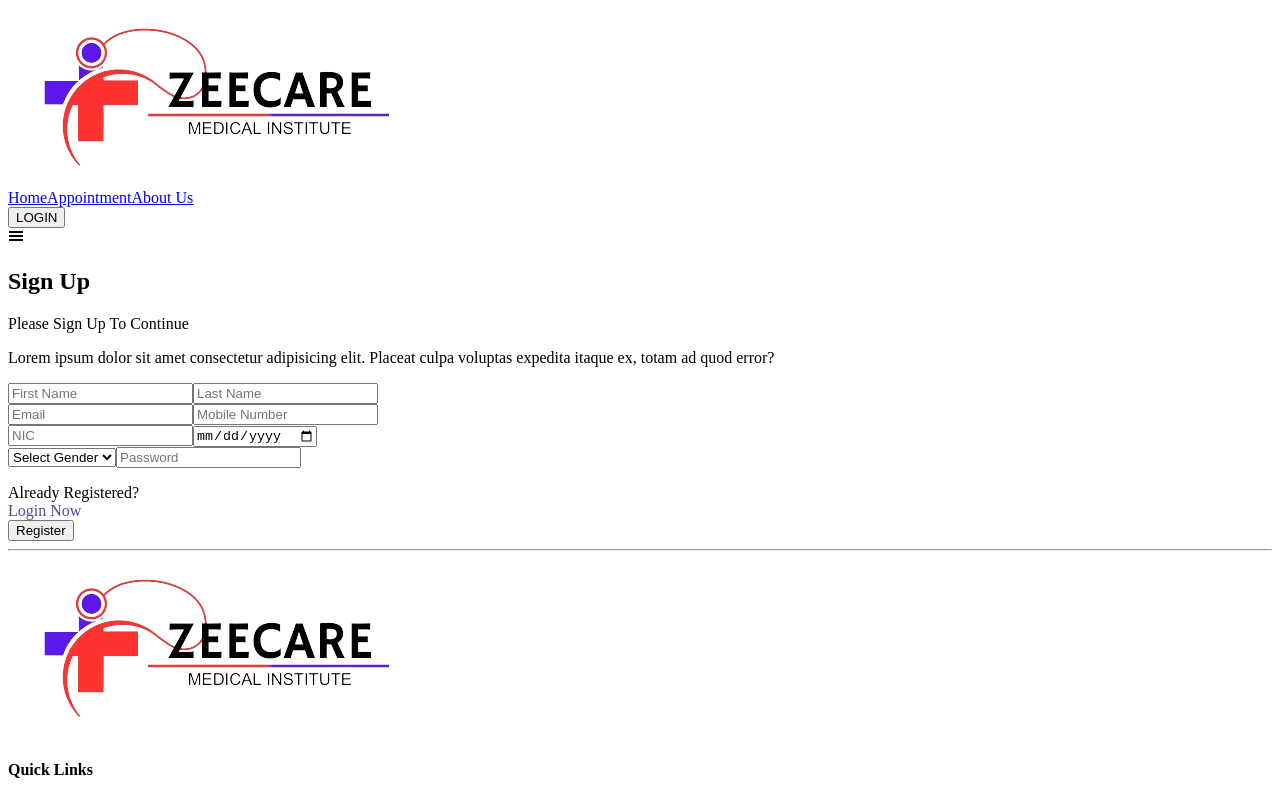
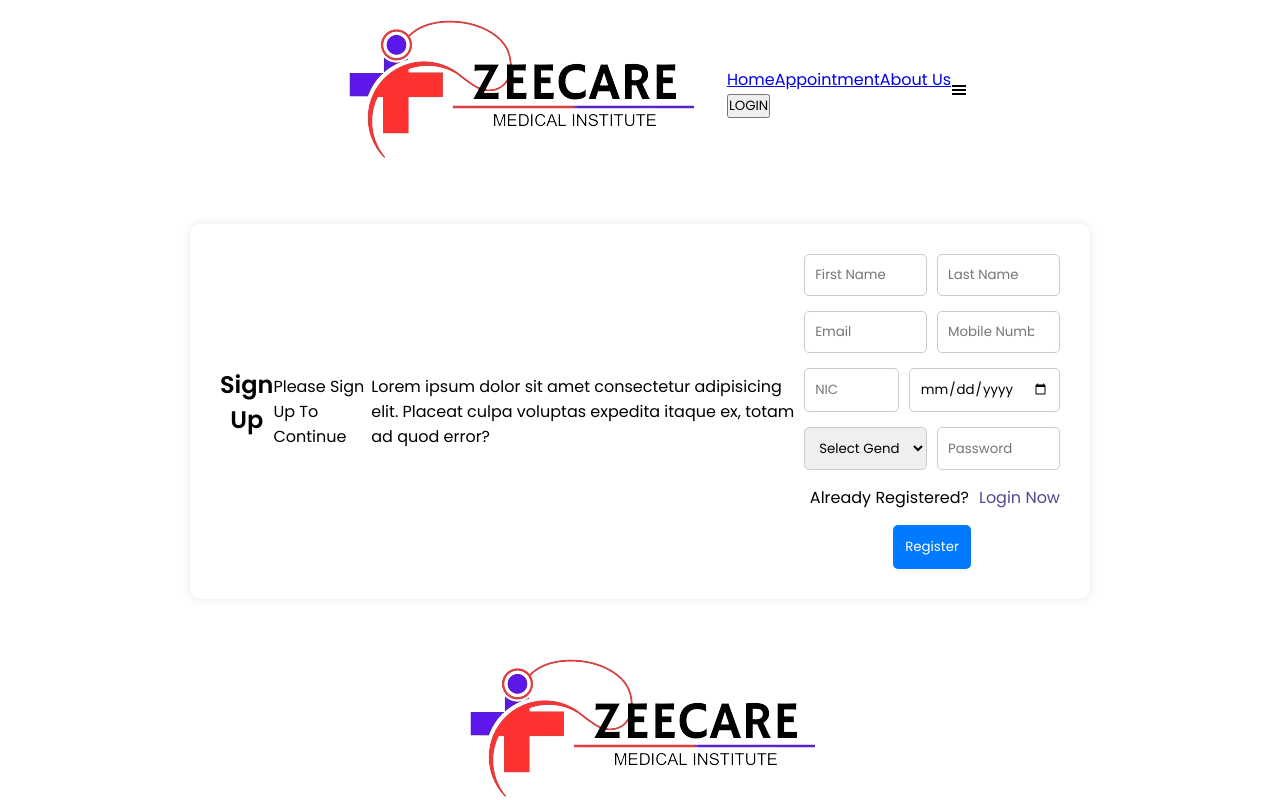
Before and after one commit to Diksha6207/mern-hospital-management-system, a React (Vite) app in the folder MERN-Stack-Hospital-Management-System-Web-Application-main/frontend/: page /register in a window 1280 px wide. Shown: the top 800 px of the page. Built offline with nearby package versions, Linux system fonts and the light colour scheme; no server answers.

Commit message:
final ui + css fix

```diff
--- a/MERN-Stack-Hospital-Management-System-Web-Application-main/frontend/src/App.css
+++ b/MERN-Stack-Hospital-Management-System-Web-Application-main/frontend/src/App.css
@@ -1,136 +1,69 @@
-import React, { useState } from "react";
-import axios from "axios";
-import "../App.css";
+@import url('https://fonts.googleapis.com/css2?family=Poppins:wght@300;400;500;600&display=swap');
 
-const AppointmentForm = () => {
-  const [formData, setFormData] = useState({
-    firstName: "",
-    lastName: "",
-    email: "",
-    phone: "",
-    dob: "",
-    gender: "",
-    appointment_date: "",
-    department: "",
-    doctor: "",
-    address: "",
-  });
+* {
+  margin: 0;
+  padding: 0;
+  box-sizing: border-box;
+  font-family: 'Poppins', sans-serif;
+}
 
-  const handleChange = (e) => {
-    setFormData({
-      ...formData,
-      [e.target.name]: e.target.value,
-    });
-  };
+/* Container */
+.container {
+  width: 100%;
+  display: flex;
+  justify-content: center;
+  align-items: center;
+}
 
-  const handleAppointment = async (e) => {
-    e.preventDefault();
+/* Form Box */
+.form-component {
+  width: 100%;
+  max-width: 900px;
+  margin: 40px auto;
+  padding: 30px;
+  background: #fff;
+  box-shadow: 0 0 10px rgba(0,0,0,0.1);
+  border-radius: 10px;
+}
 
-    const {
-      firstName,
-      lastName,
-      email,
-      phone,
-      dob,
-      gender,
-      appointment_date,
-      department,
-      doctor,
-      address,
-    } = formData;
+/* Heading */
+.form-component h2 {
+  text-align: center;
+  margin-bottom: 20px;
+}
 
-    if (
-      !firstName ||
-      !lastName ||
-      !email ||
-      !phone ||
-      !dob ||
-      !gender ||
-      !appointment_date ||
-      !department ||
-      !doctor ||
-      !address
-    ) {
-      alert("Please Fill Full Form!");
-      return;
-    }
+/* Form Layout */
+.form-component form {
+  display: flex;
+  flex-direction: column;
+  gap: 15px;
+}
 
-    try {
-      const { data } = await axios.post(
-        "https://YOUR-BACKEND-URL/api/v1/appointment",
-        formData
-      );
+.form-component form div {
+  display: flex;
+  gap: 10px;
+}
 
-      alert(data.message || "Appointment Booked Successfully");
+/* Inputs */
+.form-component input,
+.form-component select,
+.form-component textarea {
+  width: 100%;
+  padding: 10px;
+  border: 1px solid #ccc;
+  border-radius: 5px;
+}
 
-      setFormData({
-        firstName: "",
-        lastName: "",
-        email: "",
-        phone: "",
-        dob: "",
-        gender: "",
-        appointment_date: "",
-        department: "",
-        doctor: "",
-        address: "",
-      });
-    } catch (error) {
-      alert(error.response?.data?.message || "Error");
-    }
-  };
+/* Button */
+.form-component button {
+  padding: 12px;
+  background: #007bff;
+  color: white;
+  border: none;
+  border-radius: 5px;
+  cursor: pointer;
+}
 
-  return (
-    <div className="container form-component">
-      <h2>Book Appointment</h2>
-
-      <form onSubmit={handleAppointment}>
-        <div>
-          <input name="firstName" placeholder="First Name" value={formData.firstName} onChange={handleChange} />
-          <input name="lastName" placeholder="Last Name" value={formData.lastName} onChange={handleChange} />
-        </div>
-
-        <div>
-          <input name="email" placeholder="Email" value={formData.email} onChange={handleChange} />
-          <input name="phone" placeholder="Phone" value={formData.phone} onChange={handleChange} />
-        </div>
-
-        <div>
-          <input type="date" name="dob" value={formData.dob} onChange={handleChange} />
-          <select name="gender" value={formData.gender} onChange={handleChange}>
-            <option value="">Gender</option>
-            <option value="Male">Male</option>
-            <option value="Female">Female</option>
-          </select>
-        </div>
-
-        <div>
-          <input type="date" name="appointment_date" value={formData.appointment_date} onChange={handleChange} />
-          <select name="department" value={formData.department} onChange={handleChange}>
-            <option value="">Department</option>
-            <option value="Pediatrics">Pediatrics</option>
-            <option value="Neurology">Neurology</option>
-          </select>
-        </div>
-
-        <div>
-          <select name="doctor" value={formData.doctor} onChange={handleChange}>
-            <option value="">Select Doctor</option>
-            <option value="Priya Mehta">Priya Mehta</option>
-          </select>
-        </div>
-
-        <textarea
-          name="address"
-          placeholder="Address"
-          value={formData.address}
-          onChange={handleChange}
-        ></textarea>
-
-        <button type="submit">Get Appointment</button>
-      </form>
-    </div>
-  );
-};
-
-export default AppointmentForm;
+.form-component button:hover {
+  background: #0056b3;
+}
--- a/MERN-Stack-Hospital-Management-System-Web-Application-main/frontend/src/components/AppointmentForm.jsx
+++ b/MERN-Stack-Hospital-Management-System-Web-Application-main/frontend/src/components/AppointmentForm.jsx
@@ -1,7 +1,8 @@
-import React, { useState } from "react";
+import React, { useEffect, useState } from "react";
 import axios from "axios";
 
 const AppointmentForm = () => {
+  const [doctors, setDoctors] = useState([]);
   const [formData, setFormData] = useState({
     firstName: "",
     lastName: "",
@@ -17,6 +18,17 @@ const AppointmentForm = () => {
     address: "",
   });
 
+  // ✅ doctors fetch
+  useEffect(() => {
+    const fetchDoctors = async () => {
+      const { data } = await axios.get(
+        "https://mern-hospital-management-system-2.onrender.com/api/v1/user/doctors"
+      );
+      setDoctors(data.doctors);
+    };
+    fetchDoctors();
+  }, []);
+
   const handleChange = (e) => {
     setFormData({
       ...formData,
@@ -24,33 +36,27 @@ const AppointmentForm = () => {
     });
   };
 
+  // ✅ doctor select
+  const handleDoctorChange = (e) => {
+    const doc = doctors.find((d) => d._id === e.target.value);
+    setFormData({
+      ...formData,
+      doctor_firstName: doc.firstName,
+      doctor_lastName: doc.lastName,
+    });
+  };
+
+  // ✅ submit
   const handleAppointment = async (e) => {
     e.preventDefault();
-
     try {
       const { data } = await axios.post(
         "https://mern-hospital-management-system-2.onrender.com/api/v1/appointment/post",
         formData
       );
-
       alert(data.message);
-
-      setFormData({
-        firstName: "",
-        lastName: "",
-        email: "",
-        phone: "",
-        nic: "",
-        dob: "",
-        gender: "",
-        appointment_date: "",
-        department: "",
-        doctor_firstName: "",
-        doctor_lastName: "",
-        address: "",
-      });
-    } catch (error) {
-      alert(error.response?.data?.message || "Error");
+    } catch (err) {
+      alert(err.response?.data?.message);
     }
   };
 
@@ -59,41 +65,36 @@ const AppointmentForm = () => {
       <h2>Book Appointment</h2>
 
       <form onSubmit={handleAppointment}>
-        <div>
-          <input name="firstName" placeholder="First Name" value={formData.firstName} onChange={handleChange} />
-          <input name="lastName" placeholder="Last Name" value={formData.lastName} onChange={handleChange} />
-        </div>
+        <input name="firstName" placeholder="First Name" onChange={handleChange} />
+        <input name="lastName" placeholder="Last Name" onChange={handleChange} />
 
-        <div>
-          <input name="email" placeholder="Email" value={formData.email} onChange={handleChange} />
-          <input name="phone" placeholder="Phone" value={formData.phone} onChange={handleChange} />
-        </div>
+        <input name="email" placeholder="Email" onChange={handleChange} />
+        <input name="phone" placeholder="Phone" onChange={handleChange} />
 
-        <div>
-          <input name="nic" placeholder="NIC" value={formData.nic} onChange={handleChange} />
-          <input type="date" name="dob" value={formData.dob} onChange={handleChange} />
-        </div>
+        <input name="nic" placeholder="NIC" onChange={handleChange} />
+        <input type="date" name="dob" onChange={handleChange} />
 
-        <div>
-          <select name="gender" value={formData.gender} onChange={handleChange}>
-            <option value="">Gender</option>
-            <option value="Male">Male</option>
-            <option value="Female">Female</option>
-          </select>
+        <select name="gender" onChange={handleChange}>
+          <option value="">Gender</option>
+          <option value="Male">Male</option>
+          <option value="Female">Female</option>
+        </select>
 
-          <input type="date" name="appointment_date" value={formData.appointment_date} onChange={handleChange} />
-        </div>
+        <input type="date" name="appointment_date" onChange={handleChange} />
 
-        <div>
-          <input name="department" placeholder="Department" value={formData.department} onChange={handleChange} />
-        </div>
+        <input name="department" placeholder="Department" onChange={handleChange} />
 
-        <div>
-          <input name="doctor_firstName" placeholder="Doctor First Name" value={formData.doctor_firstName} onChange={handleChange} />
-          <input name="doctor_lastName" placeholder="Doctor Last Name" value={formData.doctor_lastName} onChange={handleChange} />
-        </div>
+        {/* ✅ Doctor Dropdown वापस */}
+        <select onChange={handleDoctorChange}>
+          <option value="">Select Doctor</option>
+          {doctors.map((doc) => (
+            <option key={doc._id} value={doc._id}>
+              {doc.firstName} {doc.lastName} ({doc.doctorDepartment})
+            </option>
+          ))}
+        </select>
 
-        <textarea name="address" placeholder="Address" value={formData.address} onChange={handleChange}></textarea>
+        <textarea name="address" placeholder="Address" onChange={handleChange}></textarea>
 
         <button type="submit">Get Appointment</button>
       </form>
```
